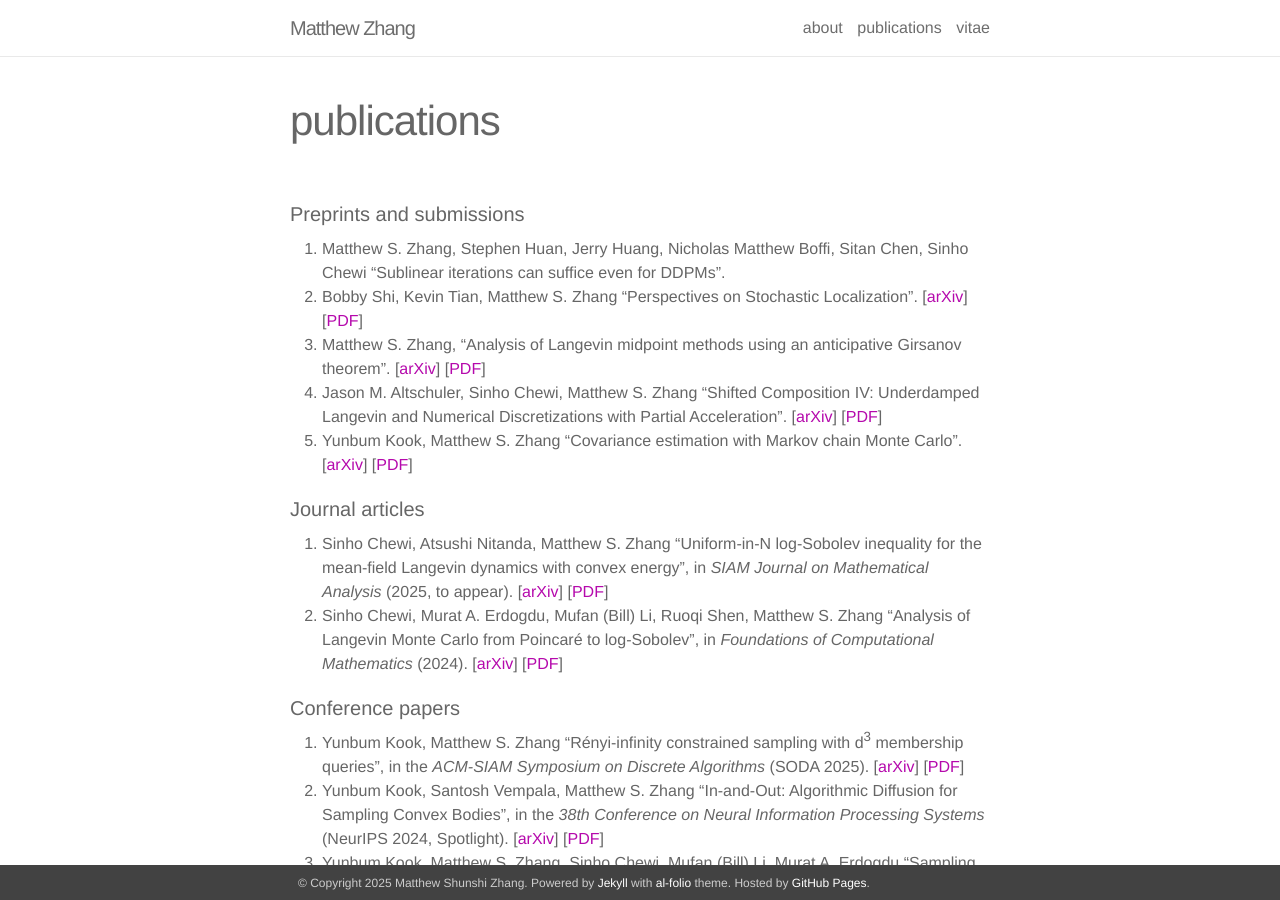
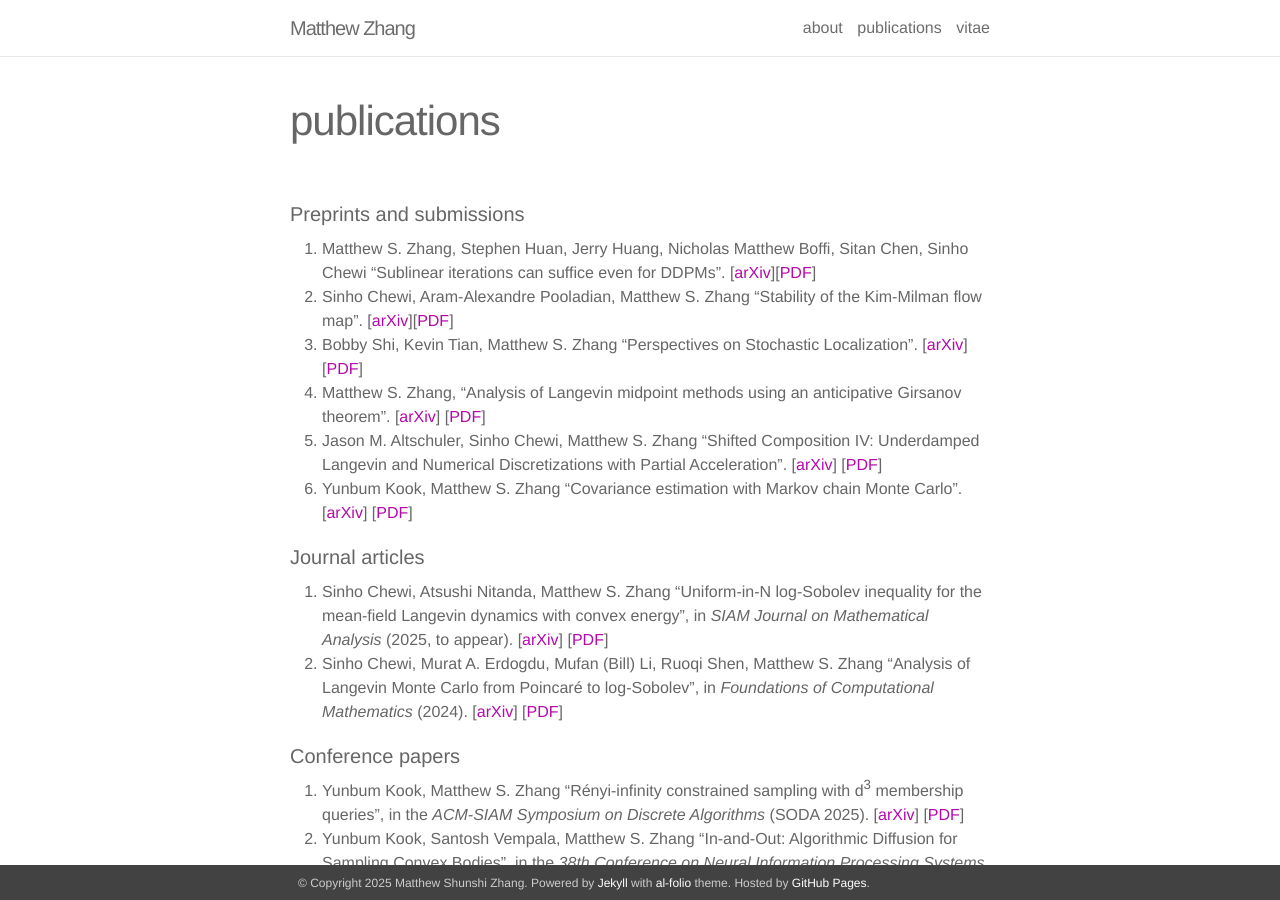
Before and after one commit to matthewzhang1998/matthewzhang1998.github.io, a Jekyll site: the page built from _pages/publications.md, in a window 1280 px wide and 900 px high. Built offline with Jekyll 4.4.1, drawn with Linux system fonts in a browser that asks for light colours; nearby versions of some CDN libraries.

Commit message:
update w kim milman

```diff
--- a/_pages/publications.md
+++ b/_pages/publications.md
@@ -5,11 +5,12 @@ title: publications
 ---
 
 #### Preprints and submissions
-1. Matthew S. Zhang, Stephen Huan, Jerry Huang, Nicholas Matthew Boffi, Sitan Chen, Sinho Chewi "Sublinear iterations can suffice even for DDPMs".
-2. Bobby Shi, Kevin Tian, Matthew S. Zhang "Perspectives on Stochastic Localization". [<a href="https://www.arxiv.org/abs/2510.04460">arXiv</a>] [<a href="https://www.arxiv.org/pdf/2510.04460">PDF</a>]
-3. Matthew S. Zhang, "Analysis of Langevin midpoint methods using an anticipative Girsanov theorem". [<a href="https://arxiv.org/abs/2507.12791">arXiv</a>] [<a href="https://arxiv.org/pdf/2507.12791">PDF</a>]
-4. Jason M. Altschuler, Sinho Chewi, Matthew S. Zhang "Shifted Composition IV: Underdamped Langevin and Numerical Discretizations with Partial Acceleration". [<a href="https://www.arxiv.org/abs/2506.23062">arXiv</a>] [<a href="https://www.arxiv.org/pdf/2506.23062">PDF</a>]
-5. Yunbum Kook, Matthew S. Zhang "Covariance estimation with Markov chain Monte Carlo". [<a href="https://arxiv.org/abs/2410.17147v1">arXiv</a>] [<a href="https://arxiv.org/pdf/2410.17147v1">PDF</a>]
+1. Matthew S. Zhang, Stephen Huan, Jerry Huang, Nicholas Matthew Boffi, Sitan Chen, Sinho Chewi "Sublinear iterations can suffice even for DDPMs". [<a href="https://arxiv.org/abs/2511.04844">arXiv</a>][<a href="https://arxiv.org/pdf/2511.04844">PDF</a>]
+2. Sinho Chewi, Aram-Alexandre Pooladian, Matthew S. Zhang "Stability of the Kim-Milman flow map". [<a href="https://arxiv.org/abs/2511.01154">arXiv</a>][<a href="https://arxiv.org/pdf/2511.01154">PDF</a>]
+3. Bobby Shi, Kevin Tian, Matthew S. Zhang "Perspectives on Stochastic Localization". [<a href="https://www.arxiv.org/abs/2510.04460">arXiv</a>] [<a href="https://www.arxiv.org/pdf/2510.04460">PDF</a>]
+4. Matthew S. Zhang, "Analysis of Langevin midpoint methods using an anticipative Girsanov theorem". [<a href="https://arxiv.org/abs/2507.12791">arXiv</a>] [<a href="https://arxiv.org/pdf/2507.12791">PDF</a>]
+5. Jason M. Altschuler, Sinho Chewi, Matthew S. Zhang "Shifted Composition IV: Underdamped Langevin and Numerical Discretizations with Partial Acceleration". [<a href="https://www.arxiv.org/abs/2506.23062">arXiv</a>] [<a href="https://www.arxiv.org/pdf/2506.23062">PDF</a>]
+6. Yunbum Kook, Matthew S. Zhang "Covariance estimation with Markov chain Monte Carlo". [<a href="https://arxiv.org/abs/2410.17147v1">arXiv</a>] [<a href="https://arxiv.org/pdf/2410.17147v1">PDF</a>]
 
 #### Journal articles
 1. Sinho Chewi, Atsushi Nitanda, Matthew S. Zhang "Uniform-in-N log-Sobolev inequality for the mean-field Langevin dynamics with convex energy", in *SIAM Journal on Mathematical Analysis* (2025, to appear). [<a href="https://arxiv.org/abs/2409.10440">arXiv</a>] [<a href="https://arxiv.org/pdf/2409.10440">PDF</a>]
```
Also changed, not shown: _pages/about.md (+1 -1 lines), 1 other file.
